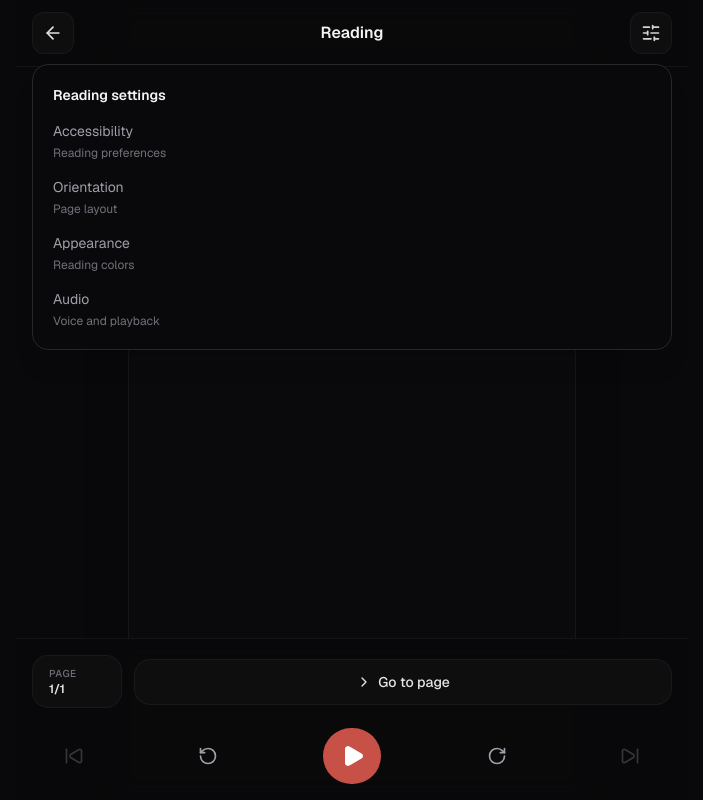
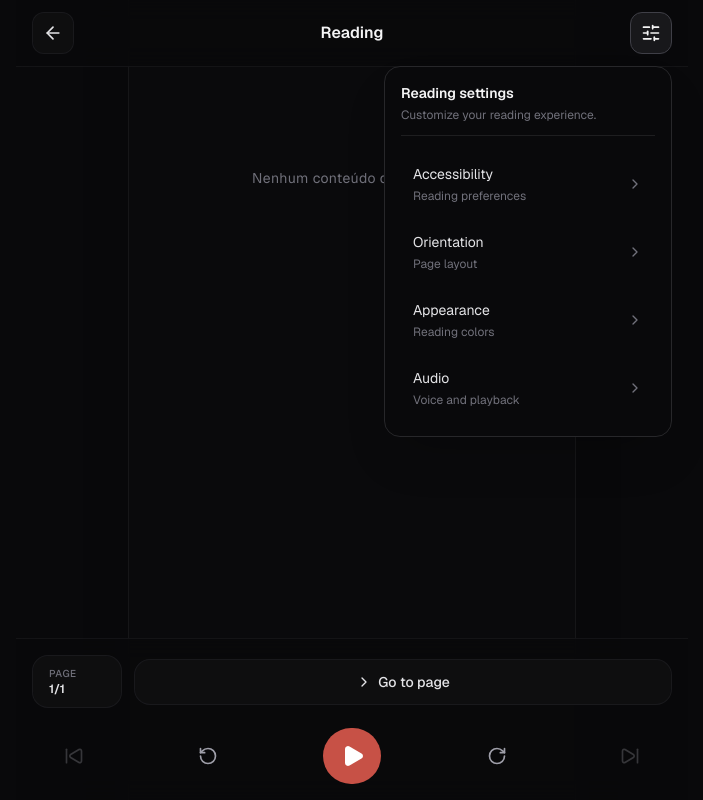
Before and after one commit to jaozinpaulin/audioread-app, a Next.js app: page /reading in a window 1280 px wide. Both pictures are taken after a click on the button 938 px from the left and 33 px from the top of the page. Shown: the whole page, without its empty margins (288-991 px from the left). Built offline with nearby package versions, Linux system fonts and the light colour scheme.

Commit message:
feat: melhorar painel de configurações

```diff
--- a/src/app/reading/page.tsx
+++ b/src/app/reading/page.tsx
@@ -136,51 +136,87 @@ export default function ReadingPage() {
                 <h1 className="font-semibold text-sm md:text-base text-zinc-100 line-clamp-1 px-3 text-center">
                     Reading
                 </h1>
-
+                <div className="relative">
                     <button
                         onClick={() => setIsOpen(!isOpen)}
-                    className="p-2.5 rounded-xl bg-zinc-900/40 border border-zinc-800/50 text-zinc-300 hover:text-zinc-100 hover:border-zinc-700 transition-colors flex items-center justify-center cursor-pointer"
+                        className={`flex items-center justify-center rounded-xl border p-2.5 transition-colors ${isOpen
+                            ? 'border-zinc-700 bg-zinc-900 text-zinc-100'
+                            : 'border-zinc-800/50 bg-zinc-900/40 text-zinc-300 hover:border-zinc-700 hover:text-zinc-100'
+                            }`}
                     >
-                    <SlidersHorizontal className="w-5 h-5" />
+                        <SlidersHorizontal className="h-5 w-5" />
                     </button>
 
                     {isOpen && (
-                    <div className="fixed top-16 left-4 right-4 z-50 mx-auto max-w-2xl rounded-2xl border border-zinc-800 bg-zinc-950 p-5 shadow-xl">
-                        <h2 className="mb-4 text-sm font-semibold text-zinc-100">
+                        <div className="absolute right-0 top-full z-50 mt-3 w-72 max-w-[calc(100vw-2rem)] rounded-2xl border border-zinc-800 bg-zinc-950 p-4 shadow-2xl shadow-black/20">
+
+                            <div className="mb-4 border-b border-zinc-800/70 pb-3">
+                                <h2 className="text-sm font-semibold text-zinc-100">
                                     Reading settings
                                 </h2>
 
-                        <div className="space-y-4 text-sm text-zinc-400">
+                                <p className="mt-1 text-xs text-zinc-500">
+                                    Customize your reading experience.
+                                </p>
+                            </div>
+
+                            <div className="space-y-1">
+                                <button className="flex w-full items-center justify-between rounded-xl px-3 py-3 text-left transition-colors hover:bg-zinc-900">
                                     <div>
-                                <p className="mb-1">Accessibility</p>
-                                <p className="text-xs text-zinc-500">
+                                        <p className="text-sm text-zinc-200">
+                                            Accessibility
+                                        </p>
+                                        <p className="mt-1 text-xs text-zinc-500">
                                             Reading preferences
                                         </p>
                                     </div>
 
+                                    <ChevronRight className="h-4 w-4 text-zinc-500" />
+                                </button>
+
+                                <button className="flex w-full items-center justify-between rounded-xl px-3 py-3 text-left transition-colors hover:bg-zinc-900">
                                     <div>
-                                <p className="mb-1">Orientation</p>
-                                <p className="text-xs text-zinc-500">
+                                        <p className="text-sm text-zinc-200">
+                                            Orientation
+                                        </p>
+                                        <p className="mt-1 text-xs text-zinc-500">
                                             Page layout
                                         </p>
                                     </div>
 
+                                    <ChevronRight className="h-4 w-4 text-zinc-500" />
+                                </button>
+
+                                <button className="flex w-full items-center justify-between rounded-xl px-3 py-3 text-left transition-colors hover:bg-zinc-900">
                                     <div>
-                                <p className="mb-1">Appearance</p>
-                                <p className="text-xs text-zinc-500">
+                                        <p className="text-sm text-zinc-200">
+                                            Appearance
+                                        </p>
+                                        <p className="mt-1 text-xs text-zinc-500">
                                             Reading colors
                                         </p>
                                     </div>
 
+                                    <ChevronRight className="h-4 w-4 text-zinc-500" />
+                                </button>
+
+                                <button className="flex w-full items-center justify-between rounded-xl px-3 py-3 text-left transition-colors hover:bg-zinc-900">
                                     <div>
-                                <p className="mb-1">Audio</p>
-                                <p className="text-xs text-zinc-500">
+                                        <p className="text-sm text-zinc-200">
+                                            Audio
+                                        </p>
+                                        <p className="mt-1 text-xs text-zinc-500">
                                             Voice and playback
                                         </p>
                                     </div>
+
+                                    <ChevronRight className="h-4 w-4 text-zinc-500" />
+                                </button>
                             </div>
                         </div>
                     )}
+                </div>
+
             </header>
 
             <div className="flex-1 overflow-y-auto pt-20 pb-48">
```
Lines whose indentation alone changed are shown as unchanged.
